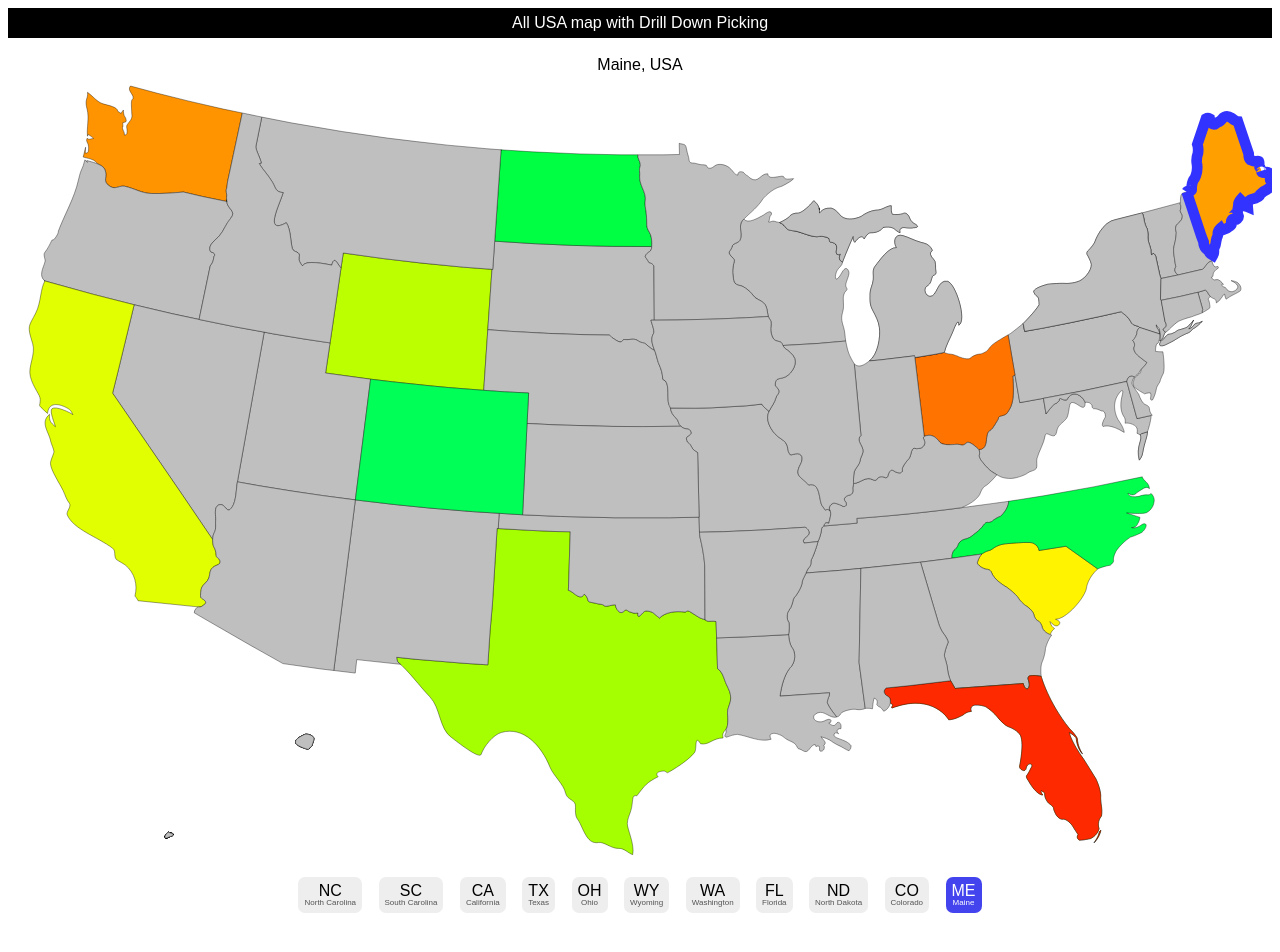
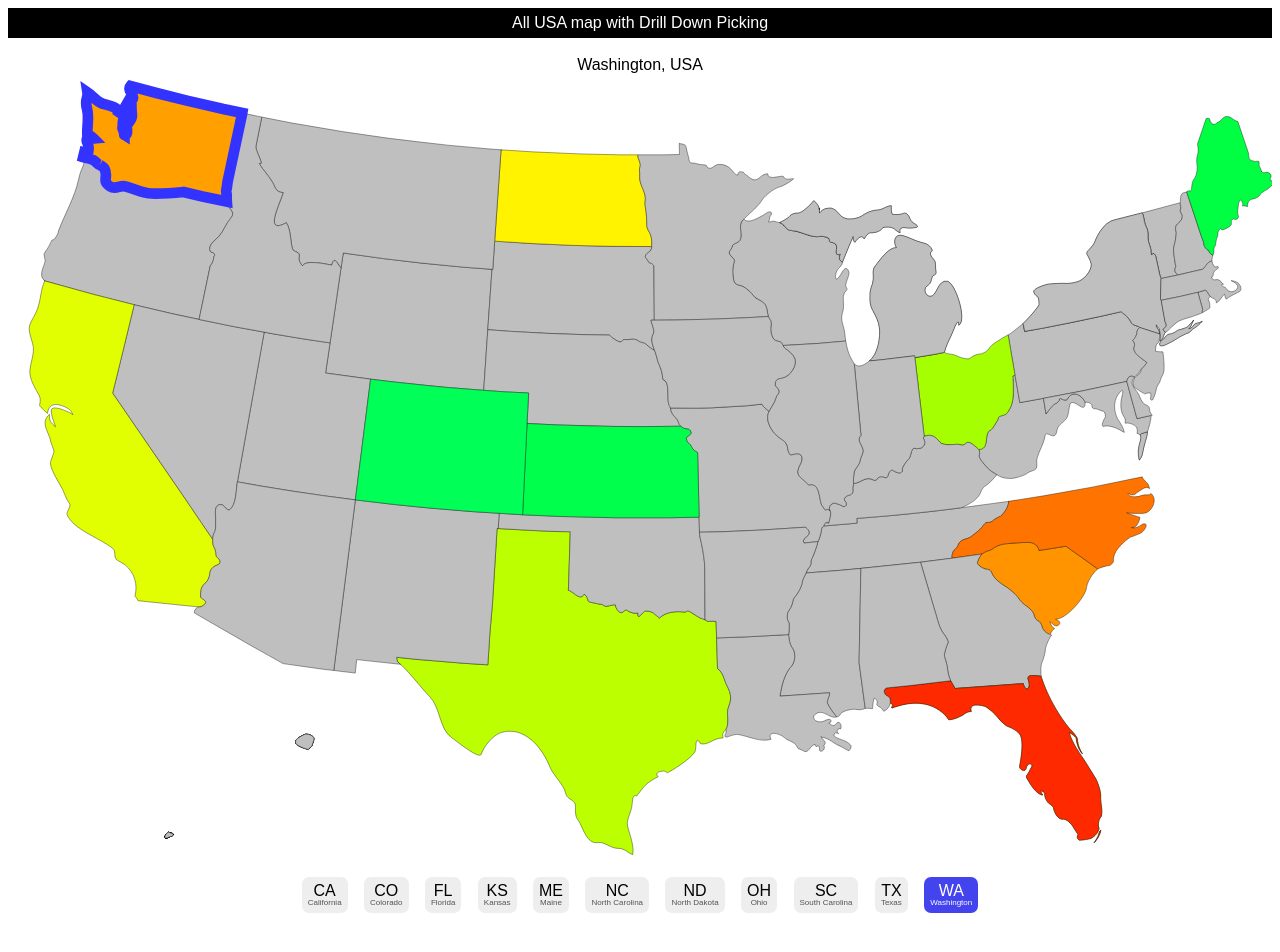
Before and after one commit to kenlane33/map-nc, a React (Create React App) app: page / in a window 1280 px wide. Shown: the part 674-1626 px from the top of the page. Built offline with nearby package versions, Linux system fonts and the light colour scheme.

Commit message:
Texas hat via KS

```diff
--- a/src/components/maps/MapRegionSvg.js
+++ b/src/components/maps/MapRegionSvg.js
@@ -20,18 +20,16 @@ const renderOnePart = (part, props, i) => {
   const partNm = (partAbbreviations && partAbbreviations[part.name] && `${partAbbreviations[part.name]} (${part.name})`) || part.name
   const displayNm = `${partNm}, ${regionName}`
 
-  // Fill & stroke Colors for a county
-  const partCol = fillColorOfPartFn(part.name,enabledParts)//hashStrToGrey(part.name)
-  // const fillCol = overrideMaybe( part.name, fillColors, partCol )//( Object.keys(countyScores).includes( x.name ) ) ? countyScores[x.name] : countyColor
+  // Fill & stroke Colors for a part
+  const partCol = fillColorOfPartFn(part.name,enabledParts)
   const strokeCol = overrideMaybe( part.name, highlights, null )
-  //const strokeWidth = (strokeCol==='black') ? '' : '1.4'
-  const osw = regionProps.highlightStrokeWidth && regionProps.highlightStrokeWidth
-  const strokeWidth = (strokeCol) ? (osw||'1.4') : ''
+  const sw = regionProps.highlightStrokeWidth
+  const strokeWidth = (strokeCol) ? (sw||'1.4') : ''
   const stlC = {fill:partCol, stroke:strokeCol, strokeWidth: strokeWidth}
 
   // Do the right kind of clicks
-  const isAllowedCounty = (enabledParts.includes(part.name))
-  const clk = isAllowedCounty ?
+  const isEnabledPart = (enabledParts.includes(part.name))
+  const clk = isEnabledPart ?
                 ()=>{doClickEnabledPart(part.name) }  :
                 ()=>{doClickDisabledPart(part.name)}
   const elAttrs = {
--- a/src/components/maps_of_regions/MapUsaStates_All.js
+++ b/src/components/maps_of_regions/MapUsaStates_All.js
@@ -16,7 +16,7 @@ export default function MapUsaStateCounties(props) {
         {
           region: statesByCountry,
           picked:'USA',
-          enabledOverride: ['NC', 'SC', 'CA', 'TX', 'OH', 'WY', 'WA', 'FL', 'ND', 'CO', 'ME'],
+          enabledOverride: ['NC', 'SC', 'KS', 'CA', 'TX', 'OH', 'WA', 'FL', 'ND', 'CO', 'ME'].sort(),
           buttonTextFn: (part,rgn,abbr)=>([`${part}`, `${(abbr && abbr[part]) || part}`]),
           partWordFn: (part,region)=>`${part}, ${region}`,
           backIcon: null,
```
